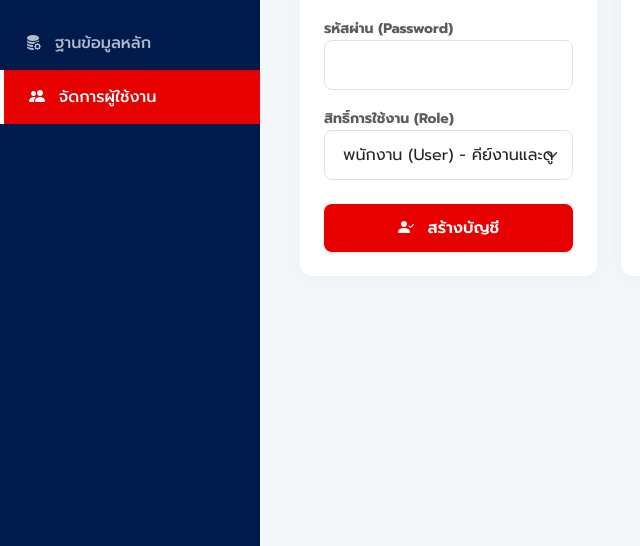
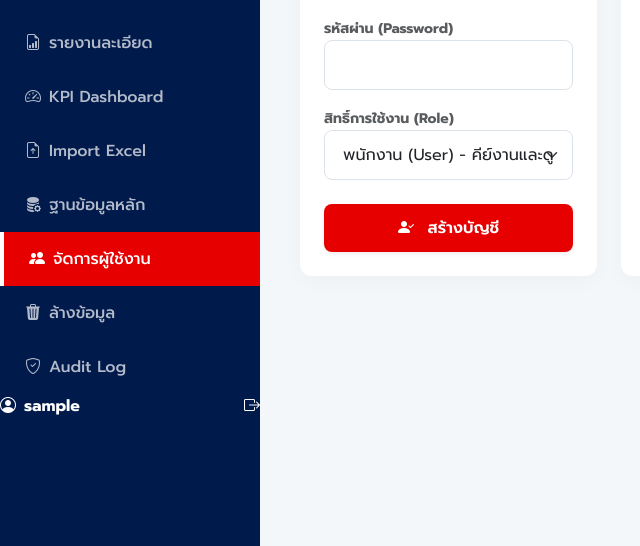
Before and after one commit to Santar-C/ceva-pallet, a Flask app: page /users in a window 1280 px wide. Shown: the part 254-800 px from the top of the page, without its empty margins (0-640 px from the left). Run offline with Flask 3, Linux system fonts and the light colour scheme; the visitor is signed in with stand-in values (Sample User, id 1); data that the repository does not hold is empty; some libraries are stand-ins or nearby versions.

Commit message:
Update users.html

```diff
--- a/templates/users.html
+++ b/templates/users.html
@@ -31,12 +31,23 @@
     <div class="sidebar">
         <div class="sidebar-logo"><img src="{{ url_for('static', filename='logo.png') }}"></div>
         <div class="nav flex-column mt-3">
-            <a href="{{ url_for('index') }}" class="nav-link"><i class="bi bi-pencil-square me-2"></i> บันทึก & ประวัติ</a>
-            <a href="{{ url_for('dashboard') }}" class="nav-link"><i class="bi bi-bar-chart-line-fill me-2"></i> สถิติ & กราฟ</a>
-            <a href="{{ url_for('master_data') }}" class="nav-link"><i class="bi bi-database-fill-gear me-2"></i> ฐานข้อมูลหลัก</a>
-            <a href="{{ url_for('manage_users') }}" class="nav-link active"><i class="bi bi-people-fill me-2"></i> จัดการผู้ใช้งาน</a>
+            <a href="{{ url_for('index') }}" class="nav-link"><i class="bi bi-pencil-square me-2"></i>บันทึก & ประวัติ</a>
+            <a href="{{ url_for('dashboard') }}" class="nav-link"><i class="bi bi-bar-chart-line-fill me-2"></i>สถิติ & กราฟ</a>
+            <a href="{{ url_for('reports') }}" class="nav-link"><i class="bi bi-file-earmark-bar-graph me-2"></i>รายงานละเอียด</a>
+            <a href="{{ url_for('kpi') }}" class="nav-link"><i class="bi bi-speedometer2 me-2"></i>KPI Dashboard</a>
+            <a href="{{ url_for('import_excel') }}" class="nav-link"><i class="bi bi-file-earmark-arrow-up me-2"></i>Import Excel</a>
+            <a href="{{ url_for('master_data') }}" class="nav-link"><i class="bi bi-database-fill-gear me-2"></i>ฐานข้อมูลหลัก</a>
+            <a href="{{ url_for('manage_users') }}" class="nav-link active"><i class="bi bi-people-fill me-2"></i>จัดการผู้ใช้งาน</a>
+            <a href="{{ url_for('admin_clear') }}" class="nav-link"><i class="bi bi-trash3-fill me-2"></i>ล้างข้อมูล</a>
+            <a href="{{ url_for('audit_log') }}" class="nav-link"><i class="bi bi-shield-check me-2"></i>Audit Log</a>
+        </div>
+        <div class="user-panel">
+        <div class="fw-bold d-flex justify-content-between align-items-center">
+            <span><i class="bi bi-person-circle me-2"></i>{{ session.username }}</span>
+            <a href="{{ url_for('logout') }}" class="text-white"><i class="bi bi-box-arrow-right"></i></a>
         </div>
     </div>
+</div>
 
     <div class="main-content">
         <h3 class="fw-bold text-dark mb-4"><i class="bi bi-people-fill me-2 text-primary"></i> จัดการผู้ใช้งานระบบ (User Management)</h3>
@@ -115,5 +126,25 @@
             </div>
         </div>
     </div>
+
+<script>
+(function() {
+    const TIMEOUT_MS = 30 * 60 * 1000;
+    let timer, warnTimer;
+    function resetTimer() {
+        clearTimeout(timer); clearTimeout(warnTimer);
+        warnTimer = setTimeout(() => {
+            if (confirm('คุณไม่ได้ใช้งาน 25 นาทีแล้ว ต้องการใช้งานต่อไหม?')) resetTimer();
+            else window.location.href = '/logout';
+        }, 25 * 60 * 1000);
+        timer = setTimeout(() => {
+            alert('หมดเวลาการใช้งาน'); window.location.href = '/logout';
+        }, TIMEOUT_MS);
+    }
+    ['mousemove','keydown','click','scroll','touchstart'].forEach(e =>
+        document.addEventListener(e, resetTimer, {passive:true}));
+    resetTimer();
+})();
+</script>
 </body>
 </html>
```
